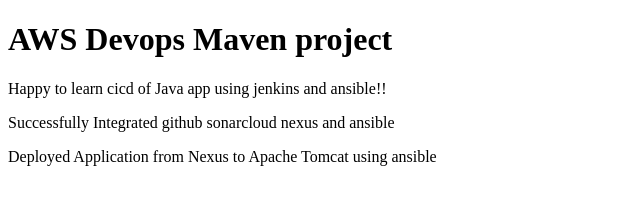
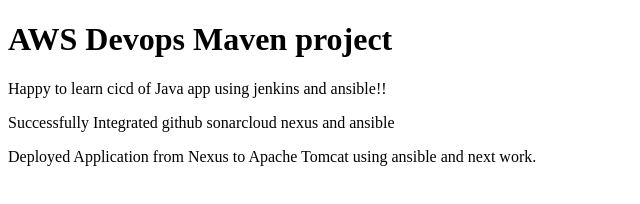
Before and after one commit to ijazclouddev/CI-CD-Pipeline-with-Jenkins-deploy-tomcat, a plain HTML site: page src/main/webapp/index.html in a window 1280 px wide. Shown: the whole page, without its empty margins (0-640 px from the left). Drawn offline with Linux system fonts and the light colour scheme.

Commit message:
Update index.html

```diff
--- a/src/main/webapp/index.html
+++ b/src/main/webapp/index.html
@@ -7,6 +7,6 @@
     <h1>AWS Devops Maven project</h1>
     <p>Happy to learn cicd of Java app using jenkins and ansible!!</p>
     <p> Successfully Integrated github sonarcloud nexus and ansible</p>
-    <p> Deployed Application from Nexus to Apache Tomcat using ansible</p>
+    <p> Deployed Application from Nexus to Apache Tomcat using ansible and next work.</p>
   </body>
 </html>
```
